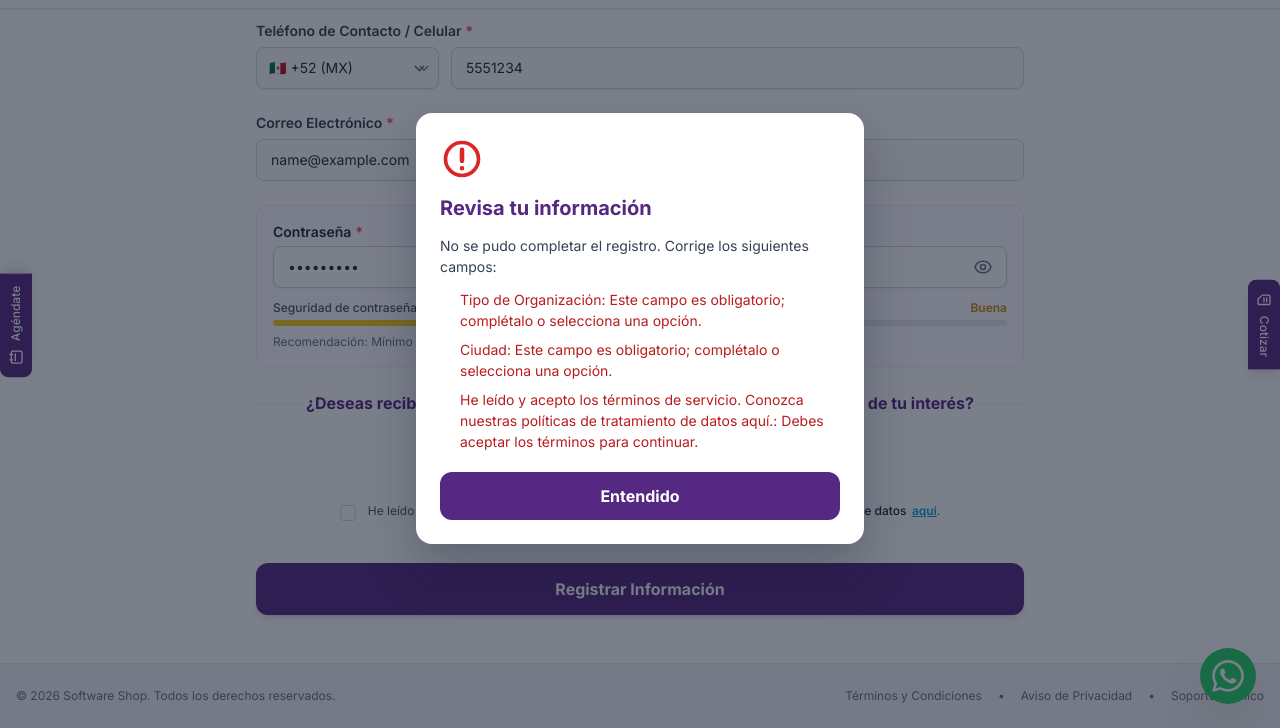
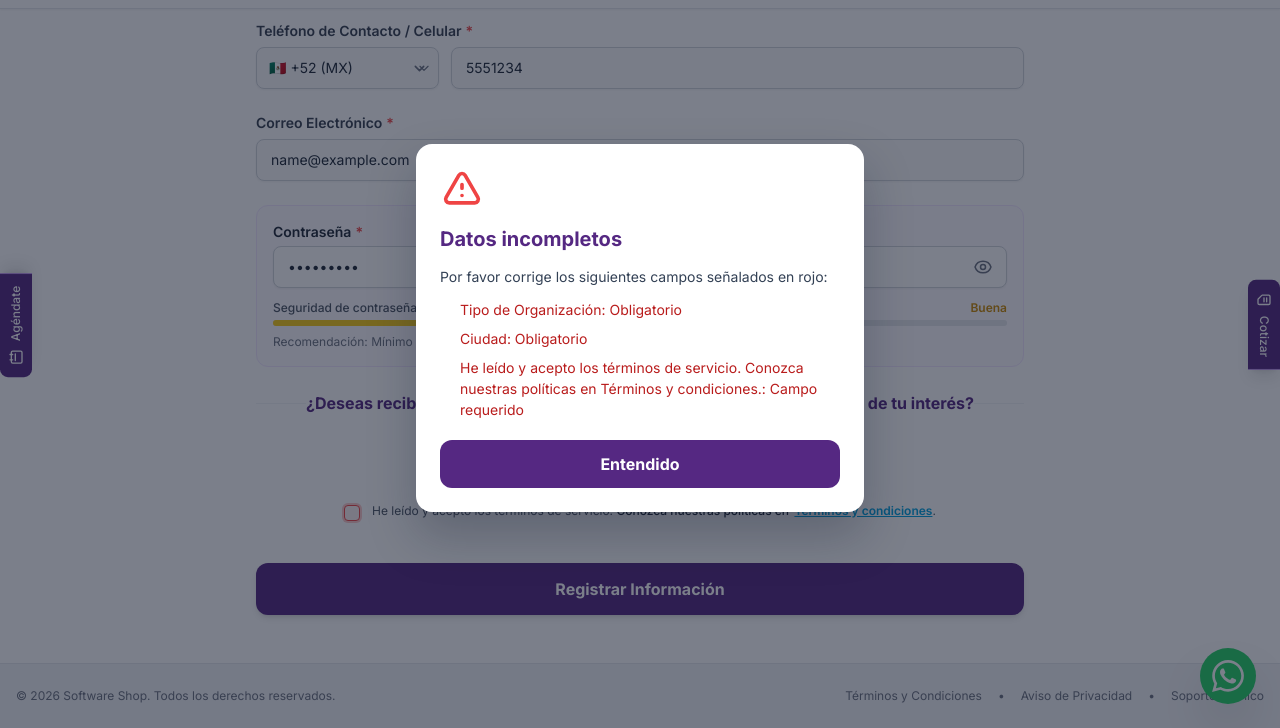
Before and after one commit to SJVillalvazo/mejorainterfaz, a plain HTML site: page index.html in a window 1280 px wide. Both pictures are taken after typing "Sample", "Sample", "Sample", "5551234", "name@example.com", "Sample123" into the empty fields and a click on the button "Registrar Información". Shown: the part 762-1490 px from the top of the page. Drawn offline with nearby package versions, Linux system fonts and the light colour scheme.

Commit message:
Mejora de legibilidad de errores, se arregló el simbolo de error

```diff
--- a/index.html
+++ b/index.html
@@ -417,10 +417,9 @@
                     <div class="text-xs text-gray-600">
                         <label class="cursor-pointer" for="acceptPolicy">
                             He leído y acepto los términos de servicio.
-                            <span class="font-medium text-gray-800">Conozca nuestras políticas de tratamiento de
-                                datos</span>
+                            <span class="font-medium text-gray-800">Conozca nuestras políticas en</span>
                             <a class="text-[#00a3e0] underline hover:text-cyan-700 font-semibold ml-0.5"
-                                href="#politica">aquí</a>.
+                                href="#politica">Términos y condiciones</a>.
                         </label>
                     </div>
                 </div>
--- a/script.js
+++ b/script.js
@@ -107,9 +107,34 @@ if (
     registrationMessageErrors &&
     registrationMessageClose
 ) {
+    // Clases CSS de Tailwind para marcar campos válidos o erróneos
+    const ERROR_CLASSES = ['!border-red-500', '!bg-red-50', '!ring-2', '!ring-red-200'];
+
+    function markControlInvalid(control) {
+        control.classList.add(...ERROR_CLASSES);
+    }
+
+    function clearControlInvalid(control) {
+        control.classList.remove(...ERROR_CLASSES);
+    }
+
     function showRegistrationMessage(title, description, errors = []) {
-        registrationMessageTitle.textContent = title;
-        registrationMessageDescription.textContent = description;
+    registrationMessageTitle.textContent = title;
+    registrationMessageDescription.textContent = description;
+
+    // Seleccionamos el contenedor del icono para cambiar su estilo e icono interno
+    const isError = errors.length > 0;
+
+    if (isError) {
+        // Icono de error (Signo de admiración rojo)
+        registrationMessageErrorIcon.innerHTML = `
+            <svg class="w-12 h-12 text-red-500 mx-auto" fill="none" stroke="currentColor" stroke-width="2" viewBox="0 0 24 24">
+                <path stroke-linecap="round" stroke-linejoin="round" d="M12 9v2m0 4h.01m-6.938 4h13.856c1.54 0 2.502-1.667 1.732-3L13.732 4c-.77-1.333-2.694-1.333-3.464 0L3.34 16c-.77 1.333.192 3 1.732 3z"/>
+            </svg>[cite: 3]
+        `;
+        registrationMessageErrorIcon.classList.remove('hidden');
+
+        // Renderizar la lista de errores
         registrationMessageErrors.replaceChildren(
             ...errors.map((error) => {
                 const item = document.createElement('li');
@@ -117,57 +142,89 @@ if (
                 return item;
             })
         );
-        registrationMessageErrors.hidden = errors.length === 0;
-        registrationMessageErrorIcon.hidden = errors.length === 0;
-        registrationDialog.showModal();
+        registrationMessageErrors.classList.remove('hidden');
+    } else {
+        // Icono de éxito (Check verde)
+        registrationMessageErrorIcon.innerHTML = `
+            <svg class="w-12 h-12 text-emerald-500 mx-auto" fill="none" stroke="currentColor" stroke-width="2" viewBox="0 0 24 24">
+                <path stroke-linecap="round" stroke-linejoin="round" d="M9 12l2 2 4-4m6 2a9 9 0 11-18 0 9 9 0 0118 0z"/>
+            </svg>
+        `;
+        registrationMessageErrorIcon.classList.remove('hidden');
+
+        // Ocultar lista de errores
+        registrationMessageErrors.replaceChildren();
+        registrationMessageErrors.classList.add('hidden');
     }
 
+    registrationDialog.showModal();
+}
+    // Mensajes de error claros, directos y resumidos
     function getValidationReason(control) {
         if (control.validity.valueMissing) {
             return control.type === 'checkbox'
-                ? 'Debes aceptar los términos para continuar.'
-                : 'Este campo es obligatorio; complétalo o selecciona una opción.';
+                ? 'Campo requerido'
+                : 'Obligatorio';
         }
 
         if (control.validity.typeMismatch && control.type === 'email') {
-            return 'Ingresa una dirección de correo electrónico válida.';
+            return 'Correo no válido';
         }
 
         if (control.validity.tooShort) {
-            return `Ingresa al menos ${control.minLength} caracteres.`;
+            return `Mínimo ${control.minLength} caracteres`;
         }
 
         if (control.validity.tooLong) {
-            return `Ingresa no más de ${control.maxLength} caracteres.`;
+            return `Máximo ${control.maxLength} caracteres`;
         }
 
         if (control.validity.patternMismatch) {
-            return 'El formato ingresado no es válido.';
+            return 'Formato incorrecto';
         }
 
-        return 'Revisa el valor ingresado en este campo.';
+        return 'Revisar campo';
     }
+
+    // Listener para limpiar el borde rojo dinámicamente cuando el usuario corrija o escriba
+    registrationForm.querySelectorAll('input, select, textarea').forEach((control) => {
+        const handleValidation = () => {
+            if (control.checkValidity()) {
+                clearControlInvalid(control);
+            }
+        };
+        control.addEventListener('input', handleValidation);
+        control.addEventListener('change', handleValidation);
+    });
 
     registrationForm.addEventListener('submit', (event) => {
         event.preventDefault();
 
+        // Limpiar errores visuales anteriores
+        registrationForm.querySelectorAll('input, select, textarea').forEach(clearControlInvalid);
+
         if (!registrationForm.checkValidity()) {
-            const errors = Array.from(registrationForm.querySelectorAll(':invalid')).map((control) => {
+            const invalidControls = Array.from(registrationForm.querySelectorAll(':invalid'));
+
+            const errors = invalidControls.map((control) => {
+                // Destacar en rojo el input erróneo
+                markControlInvalid(control);
+
                 const label = control.labels?.[0]?.textContent.replace(/\s+/g, ' ').replace(/\*/g, '').trim();
                 return `${label || control.name}: ${getValidationReason(control)}`;
             });
 
             showRegistrationMessage(
-                'Revisa tu información',
-                'No se pudo completar el registro. Corrige los siguientes campos:',
+                'Datos incompletos',
+                'Por favor corrige los siguientes campos señalados en rojo:',
                 errors
             );
             return;
         }
 
         showRegistrationMessage(
-            'Información validada',
-            '¡Gracias! Tus datos se validaron correctamente.'
+            '¡Registro exitoso!',
+            'Tus datos han sido validados correctamente.'
         );
     });
 
```
